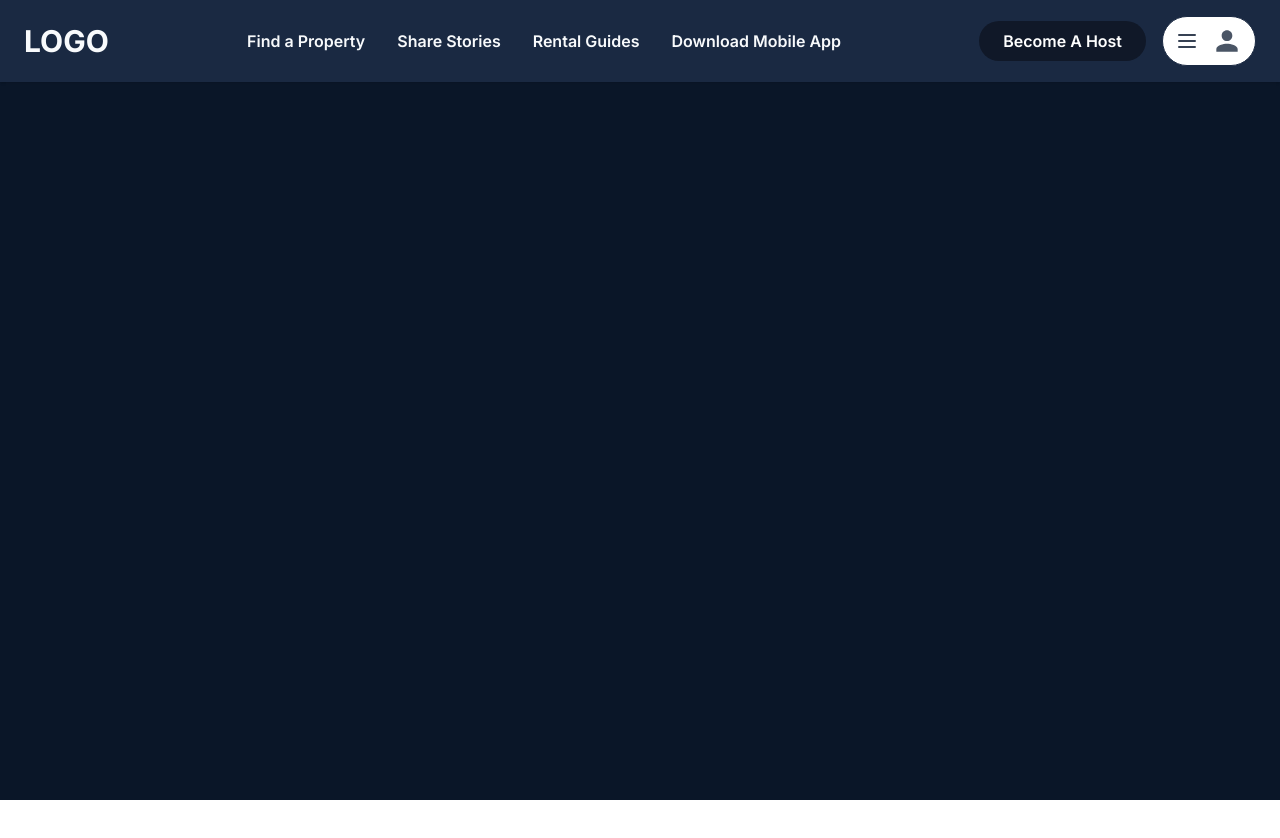
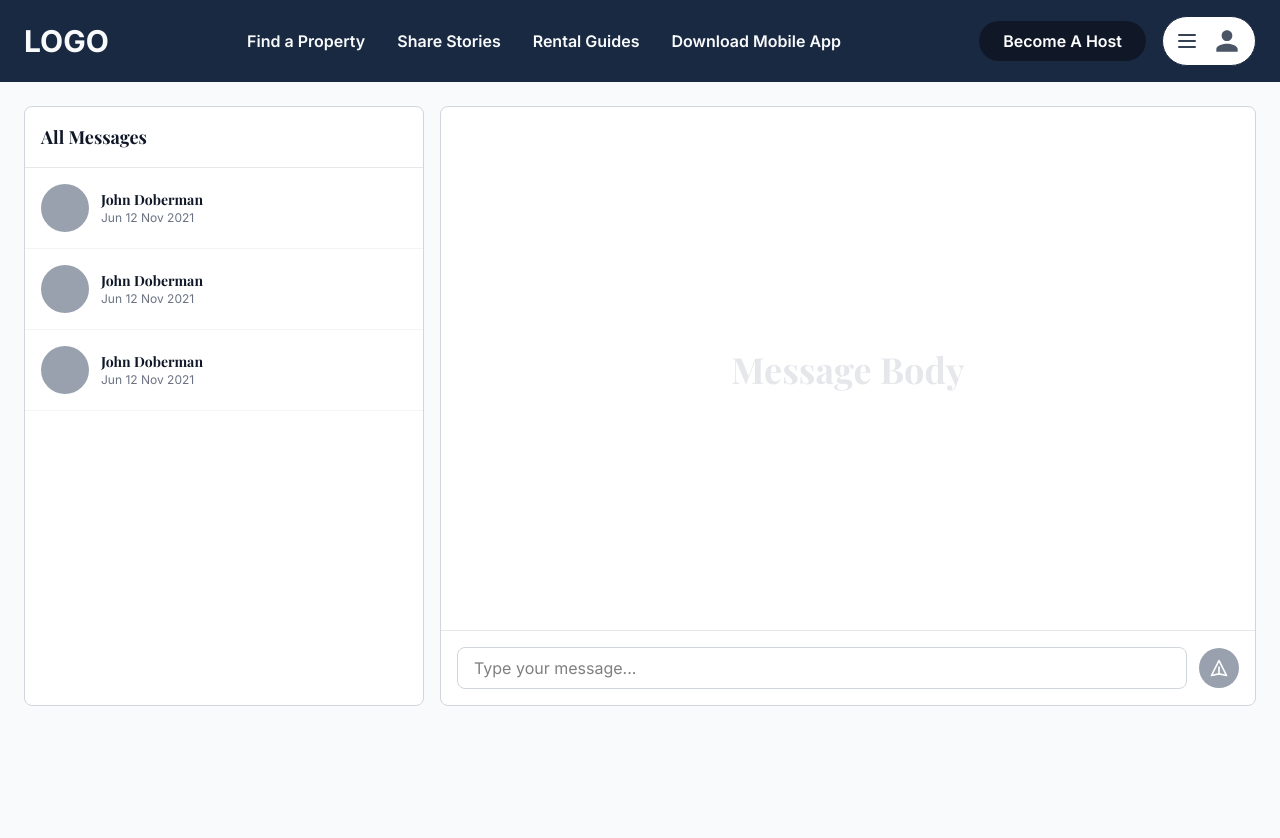
Before and after one commit to AadiAcharya/aaathiti_aagaman, a React (Vite) app: page /message in a window 1280 px wide. Shown: the top 838 px of the page. Before the commit the page ends 800 px from the top, so only its background shows below. Built offline with nearby package versions, Linux system fonts and the light colour scheme.

Commit message:
messages page made

```diff
--- a/src/App.jsx
+++ b/src/App.jsx
@@ -13,6 +13,8 @@ import AddProperty from "./components/AddProperty/AddProperty.jsx";
 import AddProperty2 from "./components/AddProperty/AddProperty2.jsx";
 import HostReservation from "./components/host/HostReservation.jsx"
 import TransactionHistory from "./components/host/TransactionHistory.jsx"
+import NotificationsPage from "./components/host/NotificationsPage.jsx"
+import MessagesPage from "./components/host/MessagesPage.jsx"
 
 export default function App() {
   return (
@@ -34,6 +36,8 @@ export default function App() {
             <Route path="/add-property2" element={<AddProperty2 />} />
             <Route path="/reservation" element={<HostReservation/>} />
             <Route path="/transactionh" element={<TransactionHistory/>} />
+            <Route path="notification" element={<NotificationsPage/>} />
+            <Route path="message" element={<MessagesPage/>} />
           </Routes>
         </main>
       </div>
--- /dev/null
+++ b/src/components/host/MessagesPage.jsx
@@ -0,0 +1,75 @@
+import React from 'react';
+
+const MessagesPage = () => {
+  return (
+    <div className="min-h-screen bg-gray-50 p-6">
+      <div className="max-w-7xl mx-auto">
+        <div className="grid grid-cols-1 lg:grid-cols-3 gap-4 h-[600px]">
+          {/* Left Sidebar - Messages List */}
+          <div className="lg:col-span-1 bg-white rounded-lg border border-gray-300 overflow-hidden">
+            {/* Header */}
+            <div className="p-4 border-b border-gray-200">
+              <h2 className="text-lg font-semibold text-gray-900">All Messages</h2>
+            </div>
+
+            {/* Messages List */}
+            <div className="overflow-y-auto">
+              {/* Message Item 1 */}
+              <div className="flex items-center gap-3 p-4 hover:bg-gray-50 cursor-pointer border-b border-gray-100">
+                <div className="w-12 h-12 rounded-full bg-gray-400 flex-shrink-0"></div>
+                <div className="flex-1 min-w-0">
+                  <h3 className="text-sm font-semibold text-gray-900">John Doberman</h3>
+                  <p className="text-xs text-gray-500">Jun 12 Nov 2021</p>
+                </div>
+              </div>
+
+              {/* Message Item 2 */}
+              <div className="flex items-center gap-3 p-4 hover:bg-gray-50 cursor-pointer border-b border-gray-100">
+                <div className="w-12 h-12 rounded-full bg-gray-400 flex-shrink-0"></div>
+                <div className="flex-1 min-w-0">
+                  <h3 className="text-sm font-semibold text-gray-900">John Doberman</h3>
+                  <p className="text-xs text-gray-500">Jun 12 Nov 2021</p>
+                </div>
+              </div>
+
+              {/* Message Item 3 */}
+              <div className="flex items-center gap-3 p-4 hover:bg-gray-50 cursor-pointer border-b border-gray-100">
+                <div className="w-12 h-12 rounded-full bg-gray-400 flex-shrink-0"></div>
+                <div className="flex-1 min-w-0">
+                  <h3 className="text-sm font-semibold text-gray-900">John Doberman</h3>
+                  <p className="text-xs text-gray-500">Jun 12 Nov 2021</p>
+                </div>
+              </div>
+            </div>
+          </div>
+
+          {/* Right Side - Message Body */}
+          <div className="lg:col-span-2 bg-white rounded-lg border border-gray-300 flex flex-col">
+            {/* Message Display Area */}
+            <div className="flex-1 flex items-center justify-center p-8">
+              <h2 className="text-4xl font-bold text-gray-200">Message Body</h2>
+            </div>
+
+            {/* Message Input */}
+            <div className="p-4 border-t border-gray-200">
+              <div className="flex items-center gap-3">
+                <input
+                  type="text"
+                  placeholder="Type your message..."
+                  className="flex-1 px-4 py-2 border border-gray-300 rounded-lg focus:outline-none focus:ring-2 focus:ring-blue-500 focus:border-transparent"
+                />
+                <button className="w-10 h-10 rounded-full bg-gray-400 flex items-center justify-center flex-shrink-0 hover:bg-gray-500">
+                  <svg className="w-5 h-5 text-white" fill="none" stroke="currentColor" viewBox="0 0 24 24">
+                    <path strokeLinecap="round" strokeLinejoin="round" strokeWidth={2} d="M12 19l9 2-9-18-9 18 9-2zm0 0v-8" />
+                  </svg>
+                </button>
+              </div>
+            </div>
+          </div>
+        </div>
+      </div>
+    </div>
+  );
+};
+
+export default MessagesPage;
```
Also changed, not shown: src/components/host/NotificationsPage.jsx (added).
